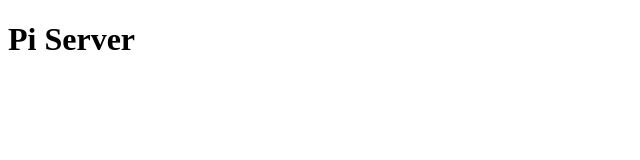
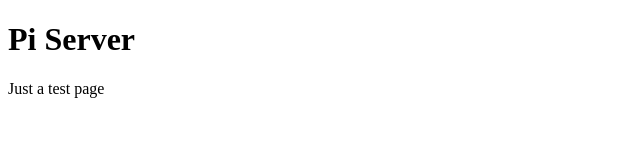
Before and after one commit to NathanTan/piserver, a website: page index.htm in a window 1280 px wide. Shown: the whole page, without its empty margins (0-640 px from the left). Drawn offline with Linux system fonts and the light colour scheme.

Commit message:
another commit

```diff
--- a/index.htm
+++ b/index.htm
@@ -5,5 +5,7 @@
         <h1>
             Pi Server
         </h1>
+
+	<p>Just a test page</p>
     </body>
 </html>
```
